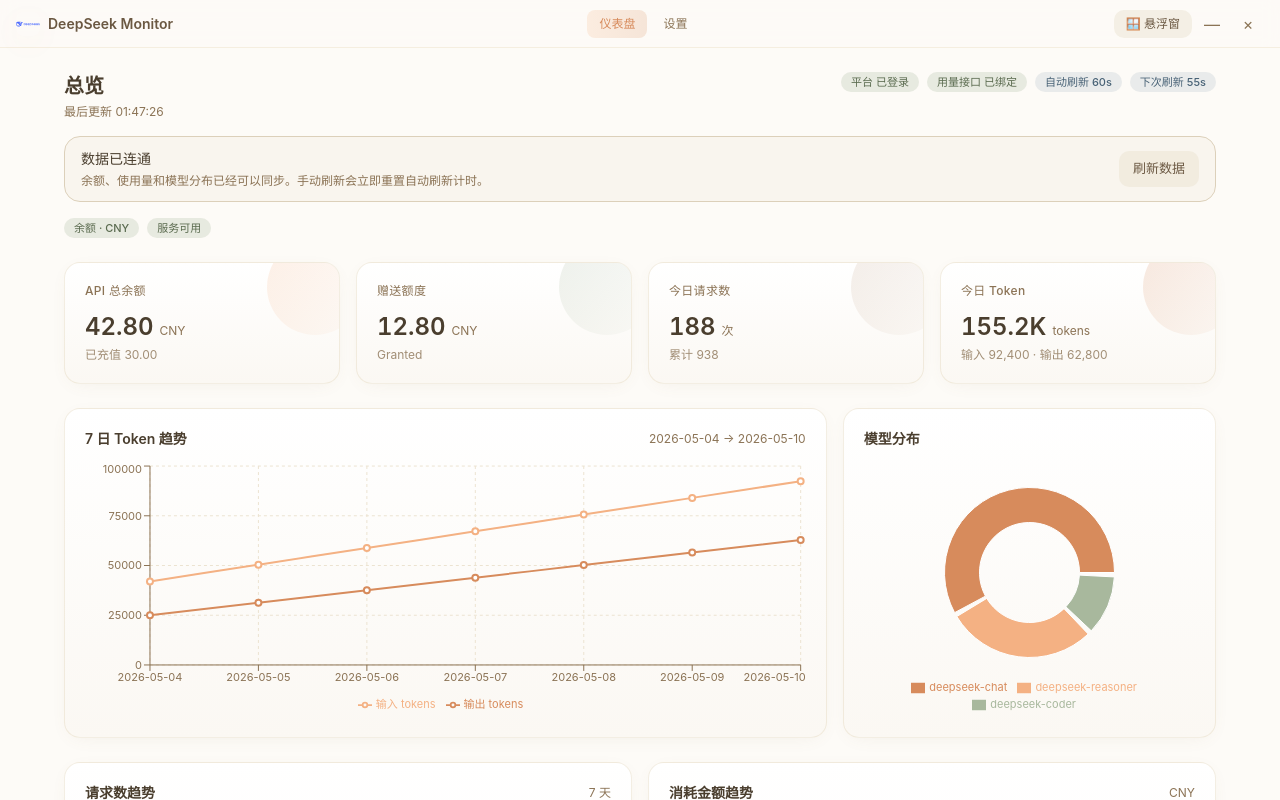
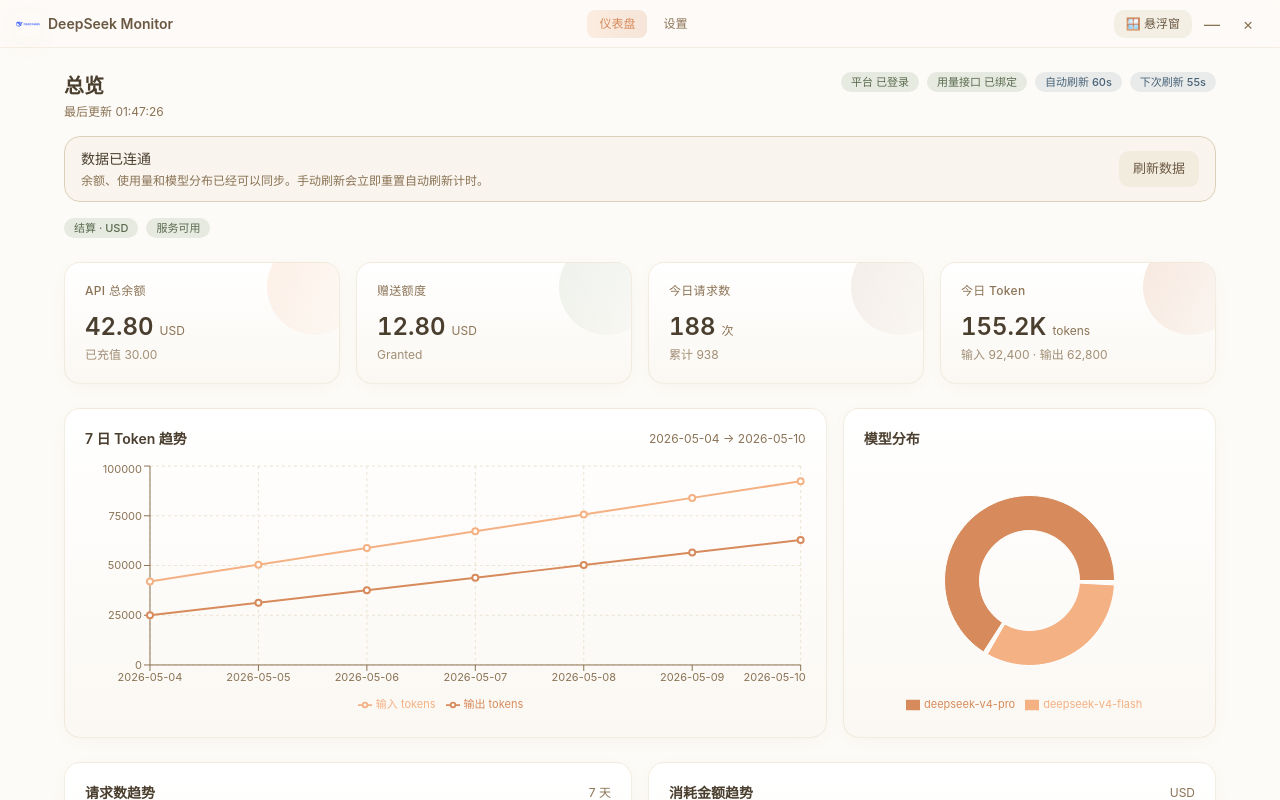
Before and after one commit to MiaTxxx/Deepseek-, a React (Vite) app: page / in a window 1280 px wide. Built offline with nearby package versions, Linux system fonts and the light colour scheme.

Commit message:
fix: respect settlement currency and v4 model names

```diff
--- a/src/devBridge.ts
+++ b/src/devBridge.ts
@@ -48,7 +48,7 @@
     is_available: true,
     balance_infos: [
       {
-        currency: 'CNY',
+        currency: 'USD',
         total_balance: '42.80',
         granted_balance: '12.80',
         topped_up_balance: '30.00',
@@ -63,10 +63,10 @@
     today: series[series.length - 1],
     series,
     byModel: {
-      'deepseek-chat': 382_000,
-      'deepseek-reasoner': 188_000,
-      'deepseek-coder': 74_000,
+      'deepseek-v4-pro': 382_000,
+      'deepseek-v4-flash': 188_000,
     },
+    currency: balance.balance_infos[0].currency,
   };
 
   const fetchAll = async (): Promise<FetchAllResult> => {
--- a/src/pages/Dashboard.tsx
+++ b/src/pages/Dashboard.tsx
@@ -110,6 +110,7 @@
 
   const balance = data?.balance?.balance_infos?.[0];
   const usage = data?.usage;
+  const displayCurrency = usage?.currency ?? balance?.currency ?? '';
   const dailySeries = usage?.series ?? [];
   const hasDailySeries = dailySeries.length > 0;
   const hasUsageBinding = Boolean(config.usageEndpoint);
@@ -251,7 +252,7 @@
         </div>
 
         <div className="flex gap-2 flex-wrap text-xs">
-          {balance?.currency && <span className="badge badge-ok">余额 · {balance.currency}</span>}
+          {displayCurrency && <span className="badge badge-ok">结算 · {displayCurrency}</span>}
           {data?.balance?.is_available && <span className="badge badge-ok">服务可用</span>}
           {balanceError && <span className="badge badge-err">余额接口: {balanceError.error}</span>}
           {usageError && <span className="badge badge-warn">使用量: {usageError.error}</span>}
@@ -262,14 +263,14 @@
         <StatCard
           label="API 总余额"
           value={balance ? Number(balance.total_balance).toFixed(2) : '--'}
-          unit={balance?.currency ?? ''}
+          unit={displayCurrency}
           hint={balance ? `已充值 ${Number(balance.topped_up_balance).toFixed(2)}` : undefined}
           accent={balanceLow ? 'terracotta' : 'peach'}
         />
         <StatCard
           label="赠送额度"
           value={balance ? Number(balance.granted_balance).toFixed(2) : '--'}
-          unit={balance?.currency ?? ''}
+          unit={displayCurrency}
           hint={balanceLow ? '余额偏低时建议优先补充充值额度' : 'Granted'}
           accent="sage"
         />
@@ -418,7 +419,7 @@
         <div className="card p-5">
           <div className="flex items-center justify-between gap-3 mb-3">
             <h2 className="text-sm font-semibold text-warm-800">消耗金额趋势</h2>
-            <span className="text-xs text-warm-600">{balance?.currency ?? ''}</span>
+            <span className="text-xs text-warm-600">{displayCurrency}</span>
           </div>
           <div className="h-56">
             {hasDailySeries ? (
--- a/src/pages/Float.tsx
+++ b/src/pages/Float.tsx
@@ -85,6 +85,7 @@
 
   const balance = data?.balance?.balance_infos?.[0];
   const usage = data?.usage;
+  const displayCurrency = usage?.currency ?? balance?.currency ?? '';
 
   const isMonthly = !!usage?.periodLabel;
   const periodLabel = isMonthly ? '本月' : '今日';
@@ -174,7 +175,7 @@
               <div className={`text-2xl font-semibold tabular-nums leading-none ${balanceLow ? 'text-[#b85a3a]' : 'text-warm-800'}`}>
                 {balance ? Number(balance.total_balance).toFixed(2) : '--'}
                 <span className="text-xs text-warm-600 ml-1 font-normal">
-                  {balance?.currency ?? ''}
+                  {displayCurrency}
                 </span>
               </div>
             </div>
@@ -220,7 +221,7 @@
               <div className="text-sm text-warm-800 font-semibold tabular-nums leading-tight">
                 {usage ? usage.today.cost.toFixed(2) : '--'}
                 <span className="text-[9px] text-warm-600 font-normal ml-1">
-                  {balance?.currency ?? ''}
+                  {displayCurrency}
                 </span>
               </div>
             </div>
--- a/src/types.ts
+++ b/src/types.ts
@@ -27,6 +27,7 @@
   series: UsagePoint[];
   byModel: Record<string, number>;
   periodLabel?: string;
+  currency?: string;
 }
 
 export interface FetchAllResult {
```
Also changed, not shown: electron/api.ts (+30 -0 lines).
